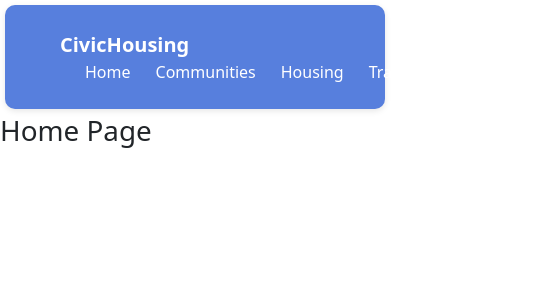
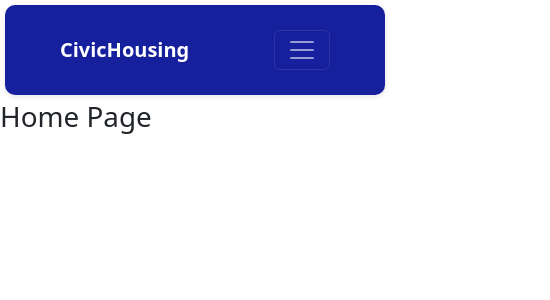
Before and after one commit to harinik961/CivicHousing, a React (Create React App) app in the folder frontend/: page / in a window 390 px wide. Shown: the top 300 px of the page, 550 px wide, since content can reach past the window. Built offline with nearby package versions, Linux system fonts and the light colour scheme.

Commit message:
redid navbar to handle mobile view

```diff
--- a/frontend/package.json
+++ b/frontend/package.json
@@ -9,6 +9,7 @@
     "@testing-library/user-event": "^13.5.0",
     "bootstrap": "^5.3.8",
     "react": "^19.2.4",
+    "react-bootstrap": "^2.10.10",
     "react-dom": "^19.2.4",
     "react-router-dom": "^7.13.0",
     "react-scripts": "5.0.1",
--- a/frontend/src/components/Navbar.css
+++ b/frontend/src/components/Navbar.css
@@ -1,28 +1,36 @@
 .navbar {
-  display: flex;
-  justify-content: space-between;
-  align-items: center;
-  background-color: #577fdd;
+  background-color: #161f9c;
   padding: 25px 55px;
   box-shadow: 0 2px 6px rgba(0,0,0,0.1);
   margin: 5px;
-  border-radius: 10px
+  border-radius: 10px;
 }
 
 .logo {
-  color: white;
+  color: white !important;
   font-size: 20px;
   font-weight: 600;
 }
 
-.nav-links a {
-  color: white;
+.nav-links .nav-link {
+  color: white !important;
   text-decoration: none;
   margin-left: 25px;
   font-size: 16px;
   transition: 0.2s ease;
 }
 
-.nav-links a:hover {
-  color: #000000;
+.nav-links .nav-link:hover {
+  color: #000000 !important;
 }
+
+@media (max-width: 500px) {
+  .nav-links {
+    align-items: flex-start;
+    text-align: left;
+  }
+
+  .nav-links .nav-link {
+    margin-left: 0;
+  }
+}
--- a/frontend/src/components/Navbar.js
+++ b/frontend/src/components/Navbar.js
@@ -1,19 +1,25 @@
-import { Link } from "react-router-dom";
+import { Navbar as BSNavbar, Nav, Container } from 'react-bootstrap';
 import "./Navbar.css";
 
-export default function Navbar() {
+export default function NavBar() {
   return (
-    <nav className="navbar">
-      <div className="logo">CivicHousing</div>
+    <BSNavbar expand="lg" variant="dark" className="navbar">
+      <Container fluid className="px-0 px-lg-4">
+        <BSNavbar.Brand className="logo" href="/">
+          CivicHousing
+        </BSNavbar.Brand>
 
-      <div className="nav-links">
-        <Link to="/">Home</Link>
-        <Link to="/community">Communities</Link>
-        <Link to="/housing">Housing</Link>
-        <Link to="/transportation">Transportation</Link>
-        <Link to="/about">About</Link>
-
-      </div>
-    </nav>
+        <BSNavbar.Toggle aria-controls="navbar-toggle"/>
+          <BSNavbar.Collapse id="navbar-toggle">
+            <Nav className="ms-auto nav-links">
+              <Nav.Link href="/">Home</Nav.Link>
+              <Nav.Link href="/community">Communities</Nav.Link>
+              <Nav.Link href="/housing">Housing</Nav.Link>
+              <Nav.Link href="/transportation">Transportation</Nav.Link>
+              <Nav.Link href="/about">About</Nav.Link>
+            </Nav>
+          </BSNavbar.Collapse>
+      </Container>
+    </BSNavbar>
   );
 }
```
